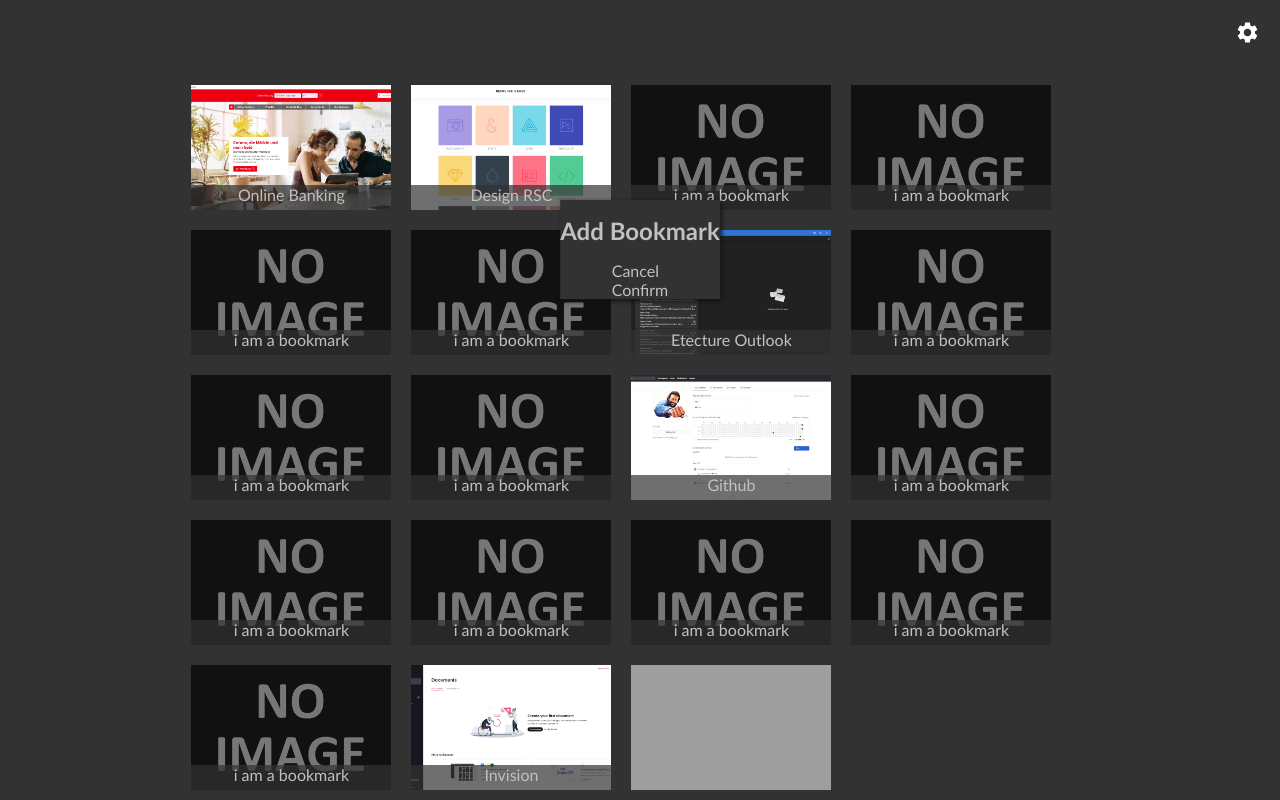
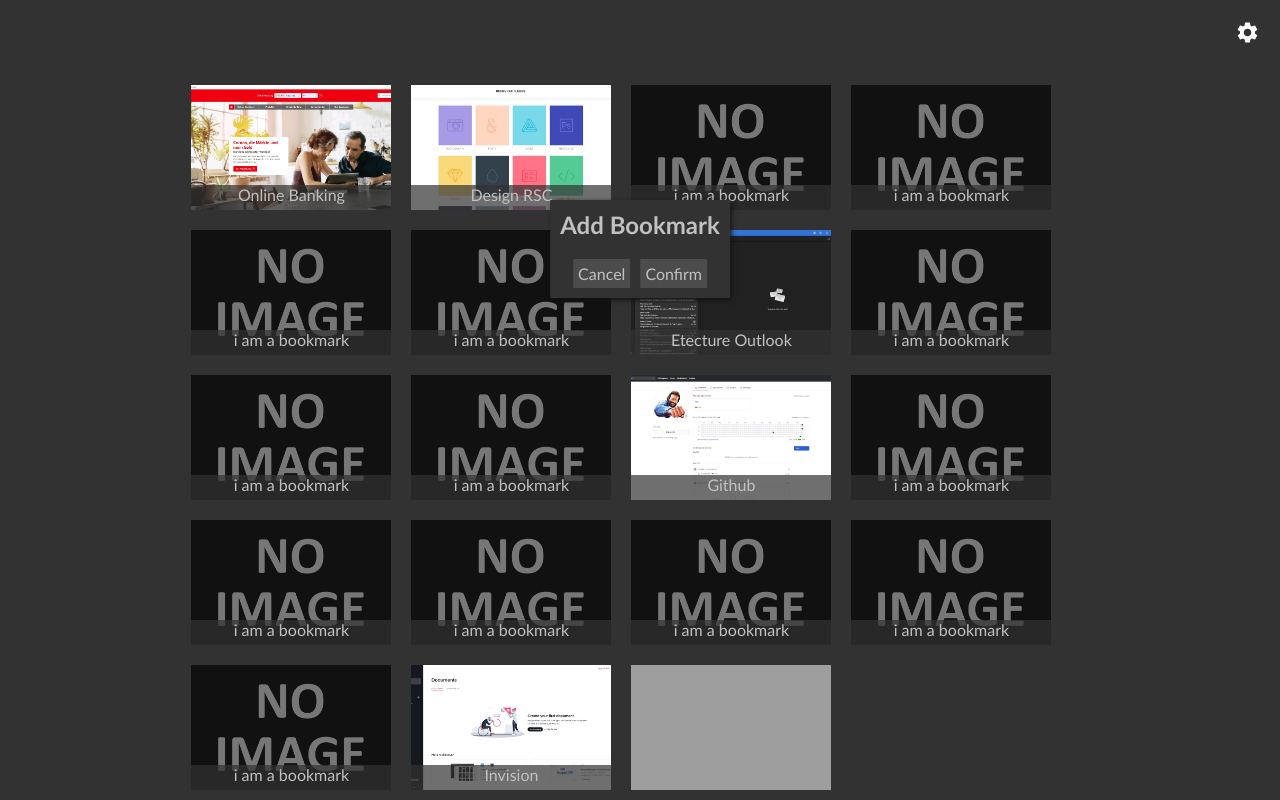
Before and after one commit to 0kMike/tabr, a React (Create React App) app: page / in a window 1280 px wide. Both pictures are taken after a click on the element 731 px from the left and 727 px from the top of the page. Built offline with nearby package versions, Linux system fonts and the light colour scheme; grey boxes are pictures that could not be loaded.

Commit message:
Add style for NewBookmark component and children

```diff
--- a/src/components/NewBookmark/NewBookmark.module.css
+++ b/src/components/NewBookmark/NewBookmark.module.css
@@ -15,18 +15,31 @@
 
 .header {
   font-size: 1.5em;
+  margin: 10px;
 }
 
 .buttonFooter {
+  align-items: flex-end;
   display: flex;
-  flex-direction: column;
+  flex-direction: row;
+  justify-content: flex-end;
   margin: 0;
 }
 
 .cancelButton {
-
+  background-color: var(--color-background-dark-variant-2);
+  color: var(--color-text-main);
+  cursor: pointer;
+  display: inline-block;
+  margin: 10px 5px;
+  padding: 5px;
 }
 
 .confirmButton {
-
+  background-color: var(--color-background-dark-variant-2);
+  color: var(--color-text-main);
+  cursor: pointer;
+  display: inline-block;
+  margin: 10px 5px;
+  padding: 5px;
 }
```
